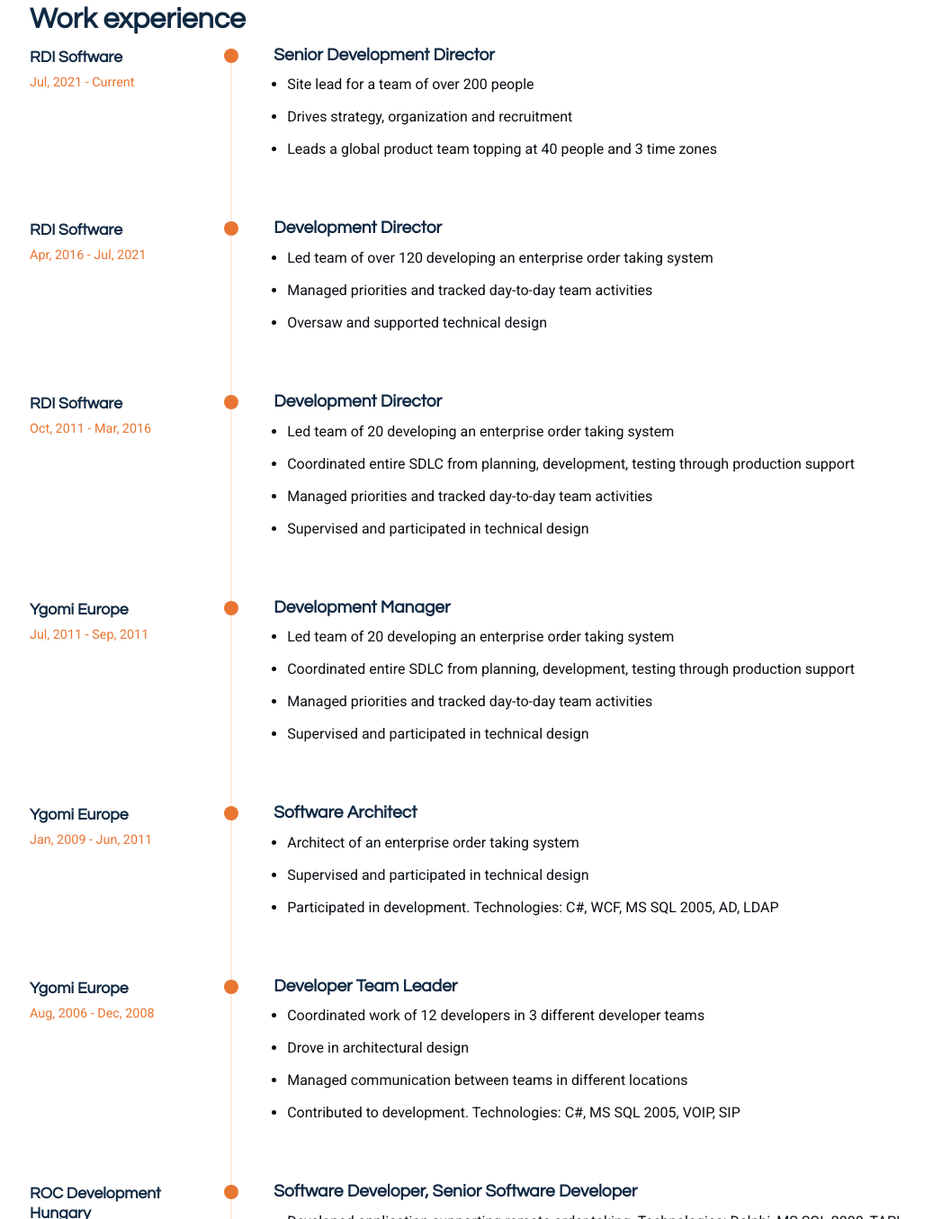
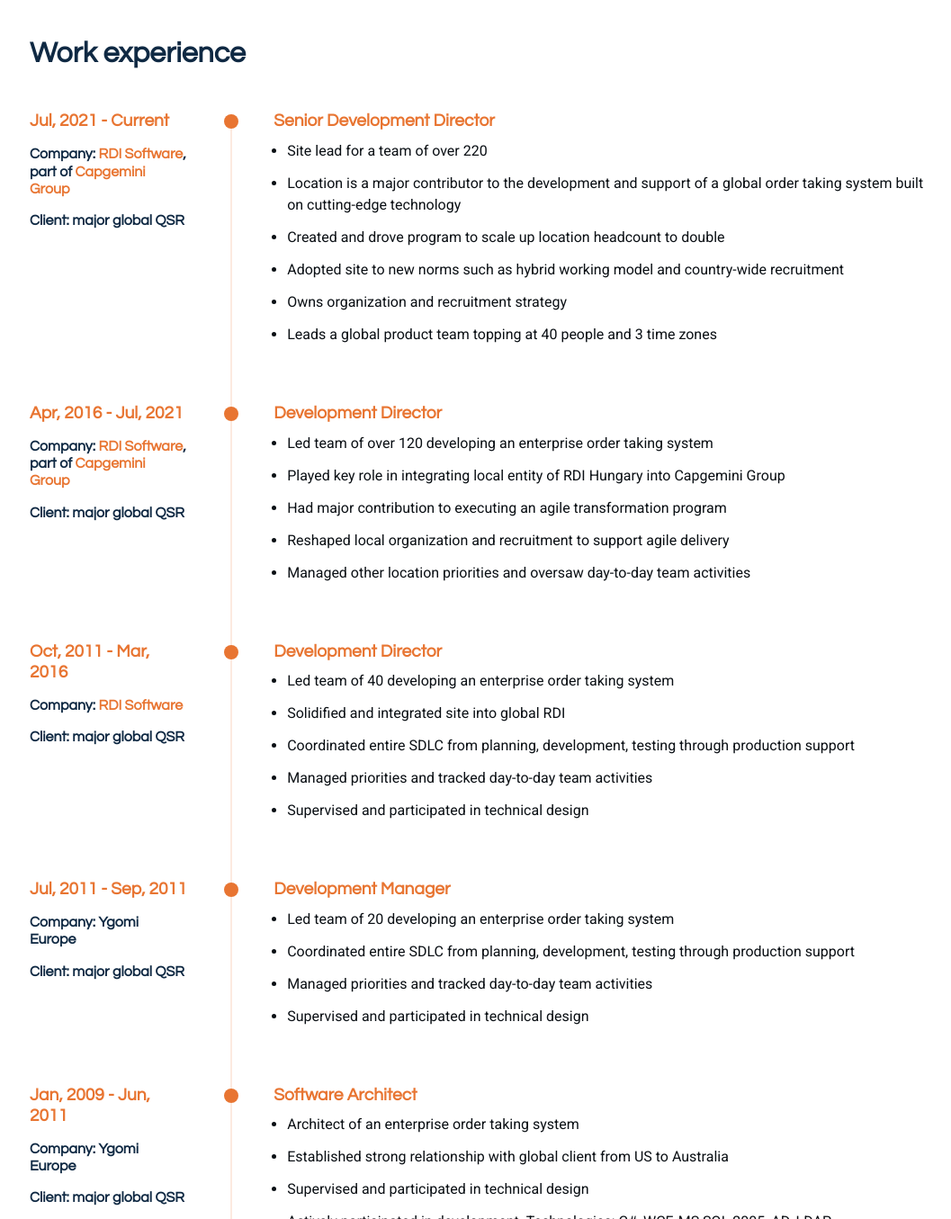
Before and after one commit to sabbiasoftware/sabbiasoftware-web, a plain HTML site: page aboutme/index.html in a window 1280 px wide. Shown: the part 1445-2800 px from the top of the page at 90% size, without its empty margins (49-1106 px from the left). Drawn offline with Linux system fonts and the light colour scheme.

Commit message:
enhanced work experience

```diff
--- a/aboutme/assets/css/main.css
+++ b/aboutme/assets/css/main.css
@@ -961,7 +961,7 @@ section,
 
 .resume .resume-wrapper .resume-block h2 {
   font-size: 2rem;
-  margin-bottom: 0.8rem;
+  margin-bottom: 3rem;
   font-weight: 700;
 }
 
@@ -1002,18 +1002,20 @@ section,
 .resume .resume-wrapper .timeline .timeline-item .timeline-left {
   width: 20%;
   padding-right: 3rem;
+  margin-top: -4px;
 }
 
 .resume .resume-wrapper .timeline .timeline-item .timeline-left .company {
   color: var(--heading-color);
   font-weight: 600;
-  font-size: 1.1rem;
-  margin-bottom: 0.25rem;
+  font-size: 1rem;
+  margin-top: 1rem;
 }
 
 .resume .resume-wrapper .timeline .timeline-item .timeline-left .period {
   color: var(--accent-color);
-  font-size: 0.9rem;
+  font-weight: 600;
+  font-size: 1.2rem;
 }
 
 .resume .resume-wrapper .timeline .timeline-item .timeline-dot {
@@ -1033,7 +1035,7 @@ section,
 }
 
 .resume .resume-wrapper .timeline .timeline-item .timeline-right .position {
-  color: var(--heading-color);
+  color: var(--accent-color);
   font-size: 1.2rem;
   margin-bottom: 0.6rem;
   font-weight: 600;
--- a/aboutme/index.html
+++ b/aboutme/index.html
@@ -112,9 +112,9 @@
 
           <div class="col-lg-7" data-aos="fade-left" data-aos-delay="300">
             <div class="about-content">
-              <h2>Seasoned people lead, undercover techie</h2>
+              <h2>Seasoned people lead with technical background</h2>
 
-              <p class="lead mb-4">Senior leader with a 15+ year tenure in people management, most recently directing a 200+ person location and international projects, built upon a 10+ year foundation as a technical lead.</p>
+              <p class="lead mb-4">Senior leader with a 15+ year tenure in people management, most recently directing a 220+ person location and international projects, built upon a 10+ year foundation as a technical lead &mdash; all together 20+ years in IT.</p>
 
               <div class="personal-info">
                 <div class="row g-4">
@@ -223,31 +223,38 @@
 
                   <div class="timeline-item" data-aos="fade-up" data-aos-delay="200">
                     <div class="timeline-left">
-                      <h4 class="company">RDI Software</h4>
-                      <span class="period">Jul, 2021 - Current</span>
+                      <h4 class="period">Jul, 2021 - Current</h4>
+                      <h4 class="company">Company: <a href="https://www.rdisoftware.com">RDI Software</a>, part of <a href="https://www.capgemini.com">Capgemini Group</a></h4>
+                      <h4 class="company">Client: major global QSR</h4>
                     </div>
                     <div class="timeline-dot"></div>
                     <div class="timeline-right">
-                      <h3 class="position">Senior Development Director</h3>
+                      <h4 class="position">Senior Development Director</h4>
                       <ul>
-                        <li>Site lead for a team of over 200 people</li>
-                        <li>Drives strategy, organization and recruitment</li>
+                        <li>Site lead for a team of over 220</li>
+                        <li>Location is a major contributor to the development and support of a global order taking system built on cutting-edge technology</li>
+                        <li>Created and drove program to scale up location headcount to double</li>
+                        <li>Adopted site to new norms such as hybrid working model and country-wide recruitment</li>
+                        <li>Owns organization and recruitment strategy</li>
                         <li>Leads a global product team topping at 40 people and 3 time zones</li>
                       </div>
                     </div>
 
                     <div class="timeline-item" data-aos="fade-up" data-aos-delay="300">
                       <div class="timeline-left">
-                        <h4 class="company">RDI Software</h4>
-                        <span class="period">Apr, 2016 - Jul, 2021</span>
+                        <h4 class="period">Apr, 2016 - Jul, 2021</h4>
+                        <h4 class="company">Company: <a href="https://www.rdisoftware.com">RDI Software</a>, part of <a href="https://www.capgemini.com">Capgemini Group</a></h4>
+                        <h4 class="company">Client: major global QSR</h4>
                       </div>
                       <div class="timeline-dot"></div>
                       <div class="timeline-right">
                         <h3 class="position">Development Director</h3>
                         <ul>
                           <li>Led team of over 120 developing an enterprise order taking system</li>
-                          <li>Managed priorities and tracked day-to-day team activities</li>
-                          <li>Oversaw and supported technical design</li>
+                          <li>Played key role in integrating local entity of RDI Hungary into Capgemini Group</li>
+                          <li>Had major contribution to executing an agile transformation program</li>
+                          <li>Reshaped local organization and recruitment to support agile delivery</li>
+                          <li>Managed other location priorities and oversaw day-to-day team activities</li>
                         </ul>
                         <p></p>
                       </div>
@@ -255,14 +262,16 @@
 
                     <div class="timeline-item" data-aos="fade-up" data-aos-delay="300">
                       <div class="timeline-left">
-                        <h4 class="company">RDI Software</h4>
-                        <span class="period">Oct, 2011 - Mar, 2016</span>
+                        <h4 class="period">Oct, 2011 - Mar, 2016</h4>
+                        <h4 class="company">Company: <a href="https://www.rdisoftware.com">RDI Software</a></h4>
+                        <h4 class="company">Client: major global QSR</h4>
                       </div>
                       <div class="timeline-dot"></div>
                       <div class="timeline-right">
                         <h3 class="position">Development Director</h3>
                         <ul>
-                          <li>Led team of 20 developing an enterprise order taking system</li>
+                          <li>Led team of 40 developing an enterprise order taking system</li>
+                          <li>Solidified and integrated site into global RDI</li>
                           <li>Coordinated entire SDLC from planning, development, testing through production support</li>
                           <li>Managed priorities and tracked day-to-day team activities</li>
                           <li>Supervised and participated in technical design</li>
@@ -273,8 +282,9 @@
 
                     <div class="timeline-item" data-aos="fade-up" data-aos-delay="300">
                       <div class="timeline-left">
-                        <h4 class="company">Ygomi Europe</h4>
-                        <span class="period">Jul, 2011 - Sep, 2011</span>
+                        <h4 class="period">Jul, 2011 - Sep, 2011</h4>
+                        <h4 class="company">Company: Ygomi Europe</h4>
+                        <h4 class="company">Client: major global QSR</h4>
                       </div>
                       <div class="timeline-dot"></div>
                       <div class="timeline-right">
@@ -291,16 +301,18 @@
 
                     <div class="timeline-item" data-aos="fade-up" data-aos-delay="300">
                       <div class="timeline-left">
-                        <h4 class="company">Ygomi Europe</h4>
-                        <span class="period">Jan, 2009 - Jun, 2011</span>
+                        <h4 class="period">Jan, 2009 - Jun, 2011</h4>
+                        <h4 class="company">Company: Ygomi Europe</h4>
+                        <h4 class="company">Client: major global QSR</h4>
                       </div>
                       <div class="timeline-dot"></div>
                       <div class="timeline-right">
                         <h3 class="position">Software Architect</h3>
                         <ul>
                           <li>Architect of an enterprise order taking system</li>
+                          <li>Established strong relationship with global client from US to Australia</li>
                           <li>Supervised and participated in technical design</li>
-                          <li>Participated in development. Technologies: C#, WCF, MS SQL 2005, AD, LDAP</li>
+                          <li>Actively participated in development. Technologies: C#, WCF, MS SQL 2005, AD, LDAP</li>
                         </ul>
                         <p></p>
                       </div>
@@ -308,8 +320,9 @@
 
                     <div class="timeline-item" data-aos="fade-up" data-aos-delay="300">
                       <div class="timeline-left">
-                        <h4 class="company">Ygomi Europe</h4>
-                        <span class="period">Aug, 2006 - Dec, 2008</span>
+                        <h4 class="period">Aug, 2006 - Dec, 2008</h4>
+                        <h4 class="company">Company: Ygomi Europe</h4>
+                        <h4 class="company">Client: major global QSR</h4>
                       </div>
                       <div class="timeline-dot"></div>
                       <div class="timeline-right">
@@ -326,8 +339,9 @@
 
                     <div class="timeline-item" data-aos="fade-up" data-aos-delay="300">
                       <div class="timeline-left">
-                        <h4 class="company">ROC Development Hungary</h4>
-                        <span class="period">Sep, 2005 - Jul, 2006</span>
+                        <h4 class="period">Sep, 2005 - Jul, 2006</h4>
+                        <h4 class="company">Company: ROC Development Hungary</h4>
+                        <h4 class="company">Client: major global QSR</h4>
                       </div>
                       <div class="timeline-dot"></div>
                       <div class="timeline-right">
@@ -343,8 +357,9 @@
 
                     <div class="timeline-item" data-aos="fade-up" data-aos-delay="300">
                       <div class="timeline-left">
-                        <h4 class="company">EPAM Systems</h4>
-                        <span class="period">Jul, 2004 - Aug, 2005</span>
+                        <h4 class="period">Jul, 2004 - Aug, 2005</h4>
+                        <h4 class="company">Company: <a href="https://www.epam.com">EPAM Systems</a></h4>
+                        <h4 class="company">Client: California based online music retailer</h4>
                       </div>
                       <div class="timeline-dot"></div>
                       <div class="timeline-right">
@@ -358,8 +373,8 @@
 
                     <div class="timeline-item" data-aos="fade-up" data-aos-delay="400">
                       <div class="timeline-left">
-                        <h4 class="company">University of Debrecen</h4>
-                        <span class="period">Sep, 2002 - Jan, 2003</span>
+                        <h4 class="period">Sep, 2002 - Jan, 2003</h4>
+                        <h4 class="company">Employer: <a href="https://unideb.hu">University of Debrecen</a></h4>
                       </div>
                       <div class="timeline-dot"></div>
                       <div class="timeline-right">
@@ -381,8 +396,8 @@
 
                     <div class="timeline-item" data-aos="fade-up" data-aos-delay="200">
                       <div class="timeline-left">
-                        <h4 class="company">University of Debrecen</h4>
-                        <span class="period">2003 - 2004</span>
+                        <h4 class="period">2003 - 2004</h4>
+                        <h4 class="company"><a href="https://unideb.hu">University of Debrecen</a></h4>
                       </div>
                       <div class="timeline-dot"></div>
                       <div class="timeline-right">
@@ -396,8 +411,8 @@
 
                     <div class="timeline-item" data-aos="fade-up" data-aos-delay="300">
                       <div class="timeline-left">
-                        <h4 class="company">University of Debrecen</h4>
-                        <span class="period">1996 - 2002</span>
+                        <h4 class="period">1996 - 2002</h4>
+                        <h4 class="company"><a href="https://unideb.hu">University of Debrecen</a></h4>
                       </div>
                       <div class="timeline-dot"></div>
                       <div class="timeline-right">
```
